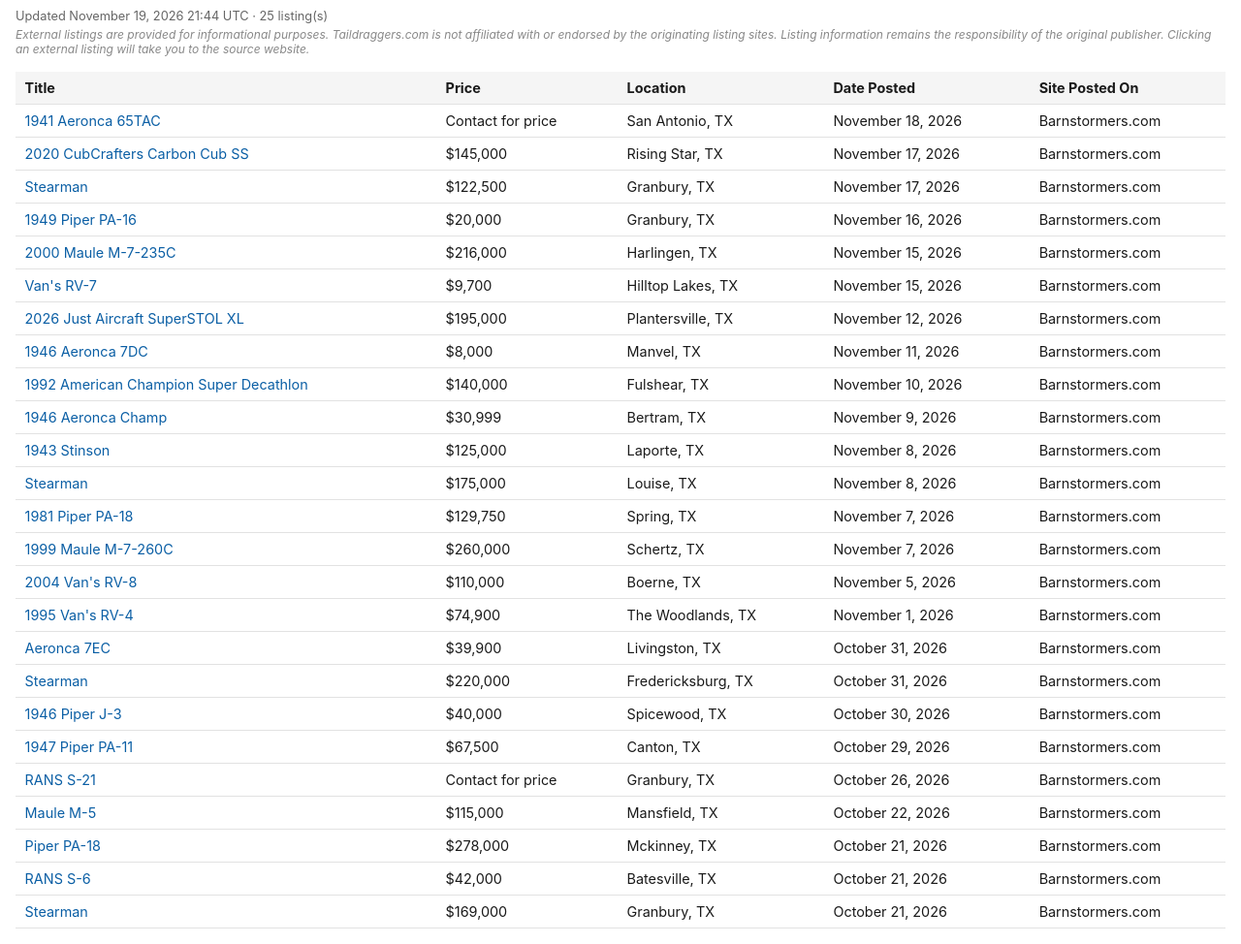
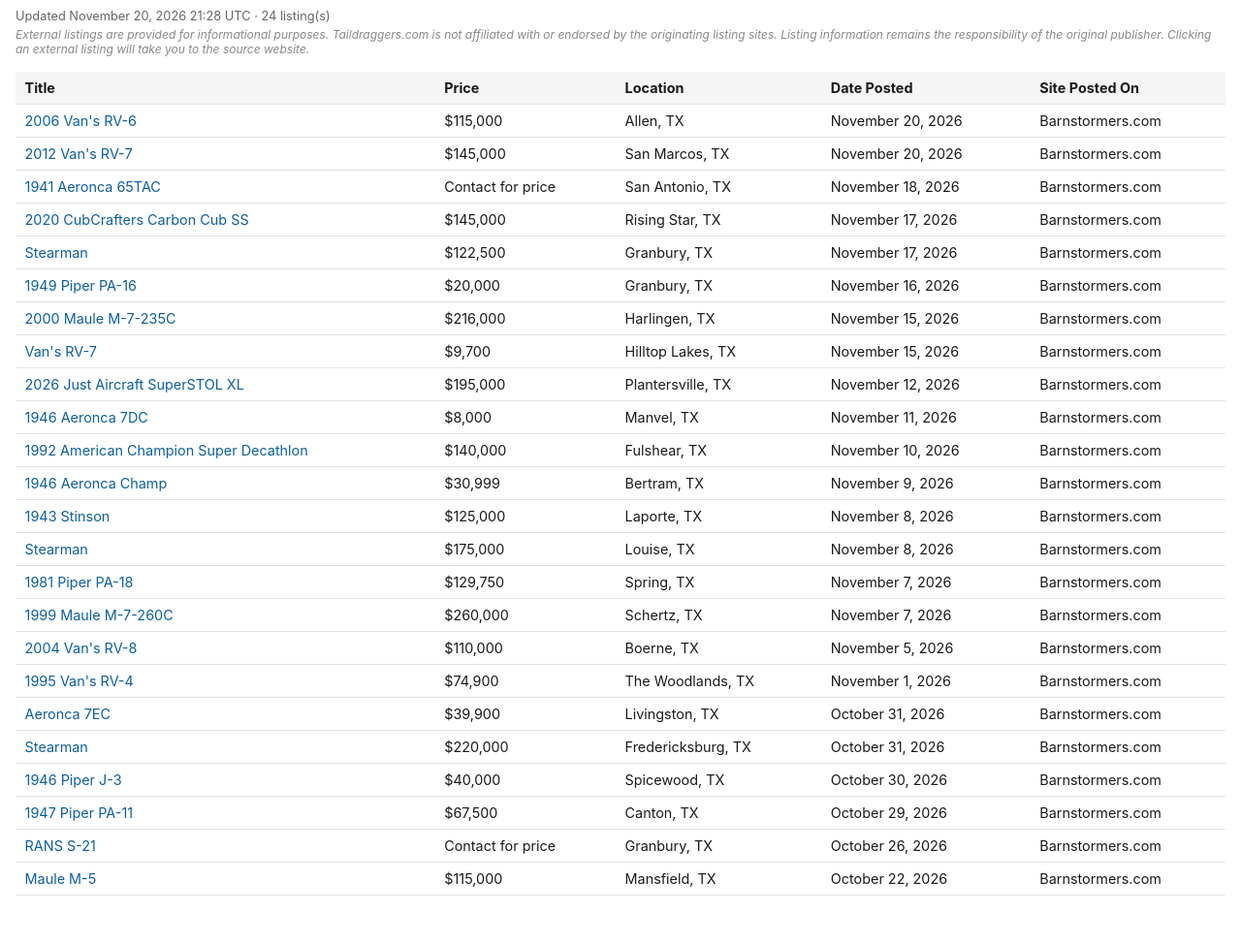
Before and after one commit to taildraggers/texas, a plain HTML site: page docs/index.html in a window 1280 px wide. Shown: the part 43-1017 px from the top of the page at 97% size. After the commit the page ends 983 px from the top, so only its background shows below. Drawn offline with Linux system fonts and the light colour scheme.

Commit message:
Update Texas listings (2026-11-20)

```diff
--- a/docs/index.html
+++ b/docs/index.html
@@ -58,13 +58,15 @@
 </head>
 <body>
   <h1>Taildragger Ads in Texas</h1>
-  <div class="updated">Updated November 19, 2026 21:44 UTC &middot; 25 listing(s)</div>
+  <div class="updated">Updated November 20, 2026 21:28 UTC &middot; 24 listing(s)</div>
   <div class="disclaimer">External listings are provided for informational purposes. Taildraggers.com is not affiliated with or endorsed by the originating listing sites. Listing information remains the responsibility of the original publisher. Clicking an external listing will take you to the source website.</div>
   <table>
     <thead>
       <tr><th>Title</th><th>Price</th><th>Location</th><th>Date Posted</th><th>Site Posted On</th></tr>
     </thead>
     <tbody>
+        <tr><td><a href="https://www.barnstormers.com/classified-2079207-2006-RV-6.html" target="_blank" rel="noopener noreferrer">2006 Van&#x27;s RV-6</a></td><td>$115,000</td><td>Allen, TX</td><td>November 20, 2026</td><td>Barnstormers.com</td></tr>
+        <tr><td><a href="https://www.barnstormers.com/classified-2084853-2012-RV7-Low-Time,-Very-Clean.html" target="_blank" rel="noopener noreferrer">2012 Van&#x27;s RV-7</a></td><td>$145,000</td><td>San Marcos, TX</td><td>November 20, 2026</td><td>Barnstormers.com</td></tr>
         <tr><td><a href="https://www.barnstormers.com/classified-2084536-1941-Aeronca-Defender-65TAC.html" target="_blank" rel="noopener noreferrer">1941 Aeronca 65TAC</a></td><td>Contact for price</td><td>San Antonio, TX</td><td>November 18, 2026</td><td>Barnstormers.com</td></tr>
         <tr><td><a href="https://www.barnstormers.com/classified-2084339-2020-CubCrafters-Carbon-Cub-SS.html" target="_blank" rel="noopener noreferrer">2020 CubCrafters Carbon Cub SS</a></td><td>$145,000</td><td>Rising Star, TX</td><td>November 17, 2026</td><td>Barnstormers.com</td></tr>
         <tr><td><a href="https://www.barnstormers.com/classified-2084440-450HP-PandW-Army-Stearman.html" target="_blank" rel="noopener noreferrer">Stearman</a></td><td>$122,500</td><td>Granbury, TX</td><td>November 17, 2026</td><td>Barnstormers.com</td></tr>
@@ -87,9 +89,6 @@
         <tr><td><a href="https://www.barnstormers.com/classified-2074984-1947-Piper-PA-11-Cub-Special.html" target="_blank" rel="noopener noreferrer">1947 Piper PA-11</a></td><td>$67,500</td><td>Canton, TX</td><td>October 29, 2026</td><td>Barnstormers.com</td></tr>
         <tr><td><a href="https://www.barnstormers.com/classified-2078358-Rans-S-21-BRAND-NEW.html" target="_blank" rel="noopener noreferrer">RANS S-21</a></td><td>Contact for price</td><td>Granbury, TX</td><td>October 26, 2026</td><td>Barnstormers.com</td></tr>
         <tr><td><a href="https://www.barnstormers.com/classified-2079695-Maule-M5-210TC-Turbocharged.html" target="_blank" rel="noopener noreferrer">Maule M-5</a></td><td>$115,000</td><td>Mansfield, TX</td><td>October 22, 2026</td><td>Barnstormers.com</td></tr>
-        <tr><td><a href="https://www.barnstormers.com/classified-2053823-02-PA18-Amphb-160HP-Glass314TT.html" target="_blank" rel="noopener noreferrer">Piper PA-18</a></td><td>$278,000</td><td>Mckinney, TX</td><td>October 21, 2026</td><td>Barnstormers.com</td></tr>
-        <tr><td><a href="https://www.barnstormers.com/classified-2038122-Rans-S-6ES.html" target="_blank" rel="noopener noreferrer">RANS S-6</a></td><td>$42,000</td><td>Batesville, TX</td><td>October 21, 2026</td><td>Barnstormers.com</td></tr>
-        <tr><td><a href="https://www.barnstormers.com/classified-2047652-Stearman.html" target="_blank" rel="noopener noreferrer">Stearman</a></td><td>$169,000</td><td>Granbury, TX</td><td>October 21, 2026</td><td>Barnstormers.com</td></tr>
     </tbody>
   </table>
 <script>
```
